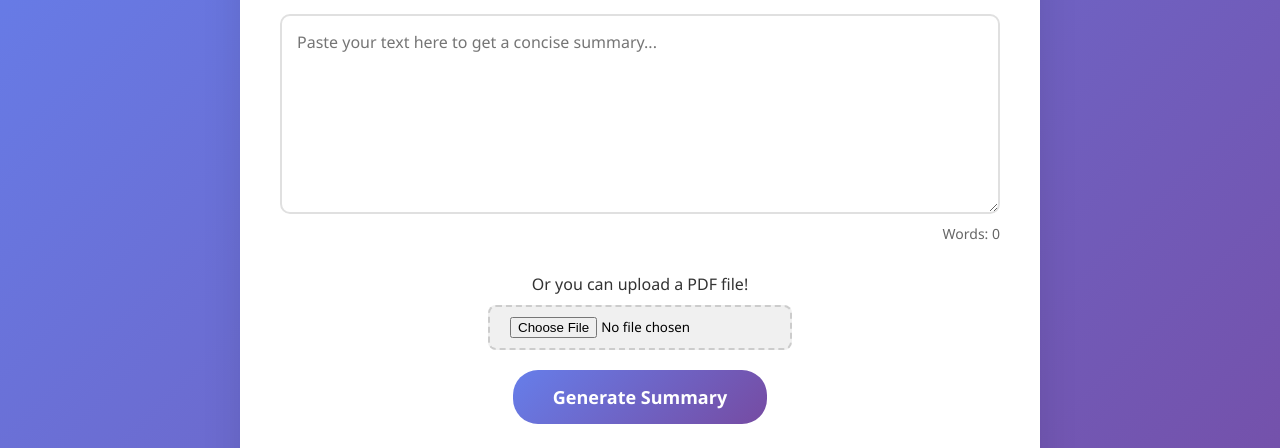
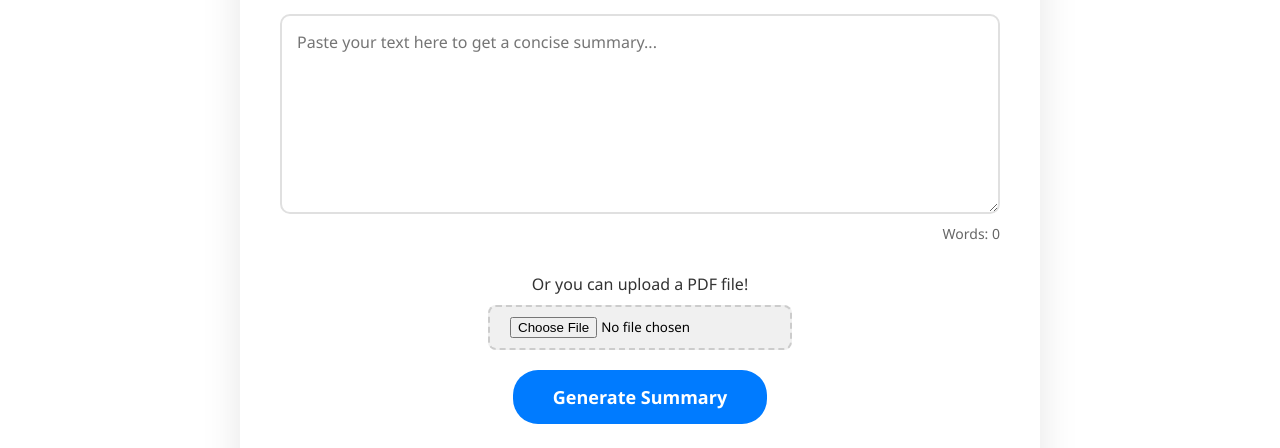
Before and after one commit to AbkaiFulingga/TextSummarizer, a website: page public/index.html in a window 1280 px wide. Shown: the part 131-579 px from the top of the page. Drawn offline with Linux system fonts and the light colour scheme.

Commit message:
updated index.html

```diff
--- a/public/index.html
+++ b/public/index.html
@@ -13,7 +13,7 @@
         }
 
         body {
-            background: linear-gradient(135deg, #667eea 0%, #764ba2 100%);
+            background: white;
             min-height: 100vh;
             display: flex;
             align-items: center;
@@ -64,7 +64,7 @@
         }
 
         button {
-            background: linear-gradient(135deg, #667eea 0%, #764ba2 100%);
+            background: #007bff;
             color: white;
             border: none;
             padding: 15px 40px;
@@ -76,8 +76,9 @@
         }
 
         button:hover {
+            background: #0069d9;
             transform: translateY(-2px);
-            box-shadow: 0 10px 20px rgba(102, 126, 234, 0.3);
+            box-shadow: 0 10px 20px rgba(0, 123, 255, 0.3);
         }
 
         button:disabled {
```
